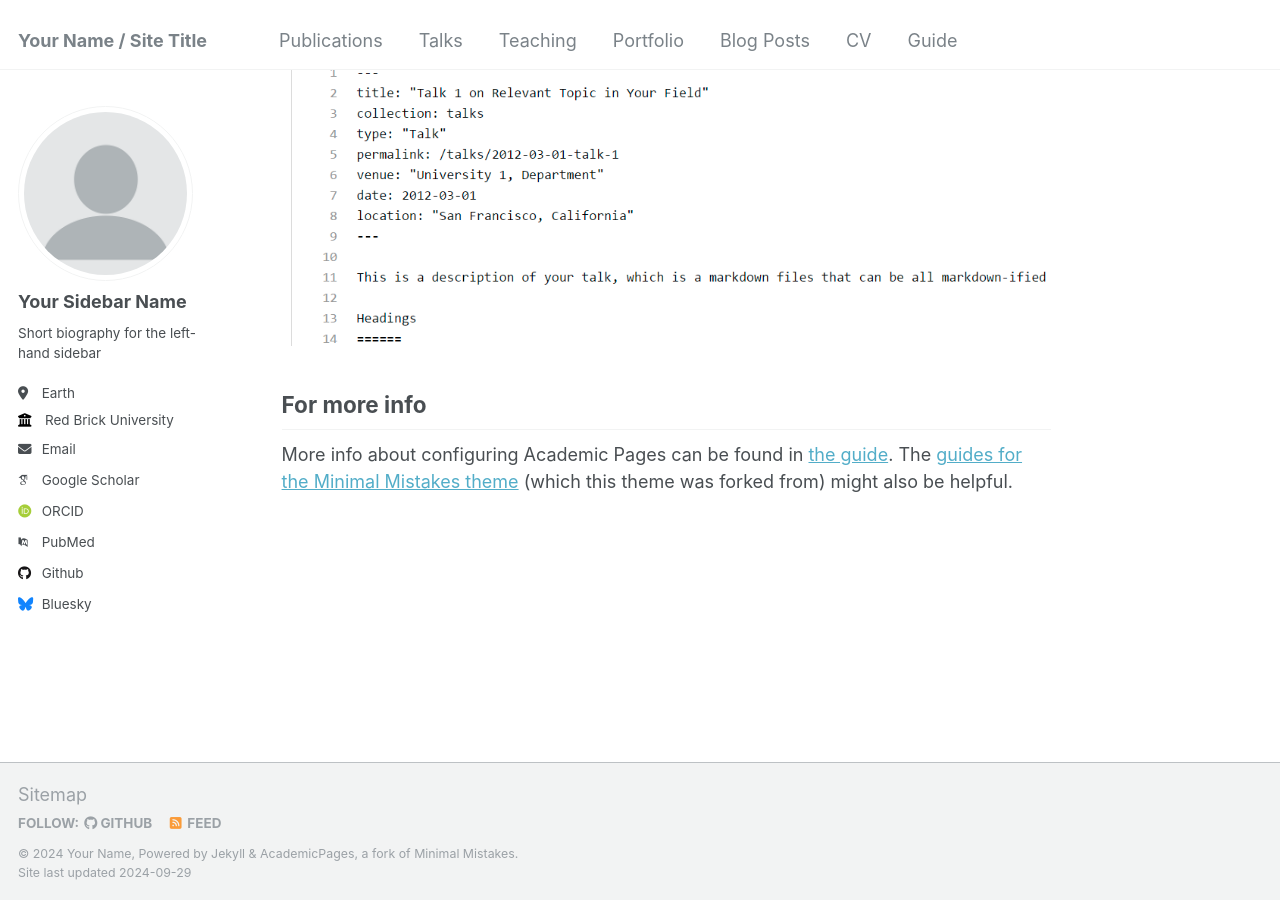
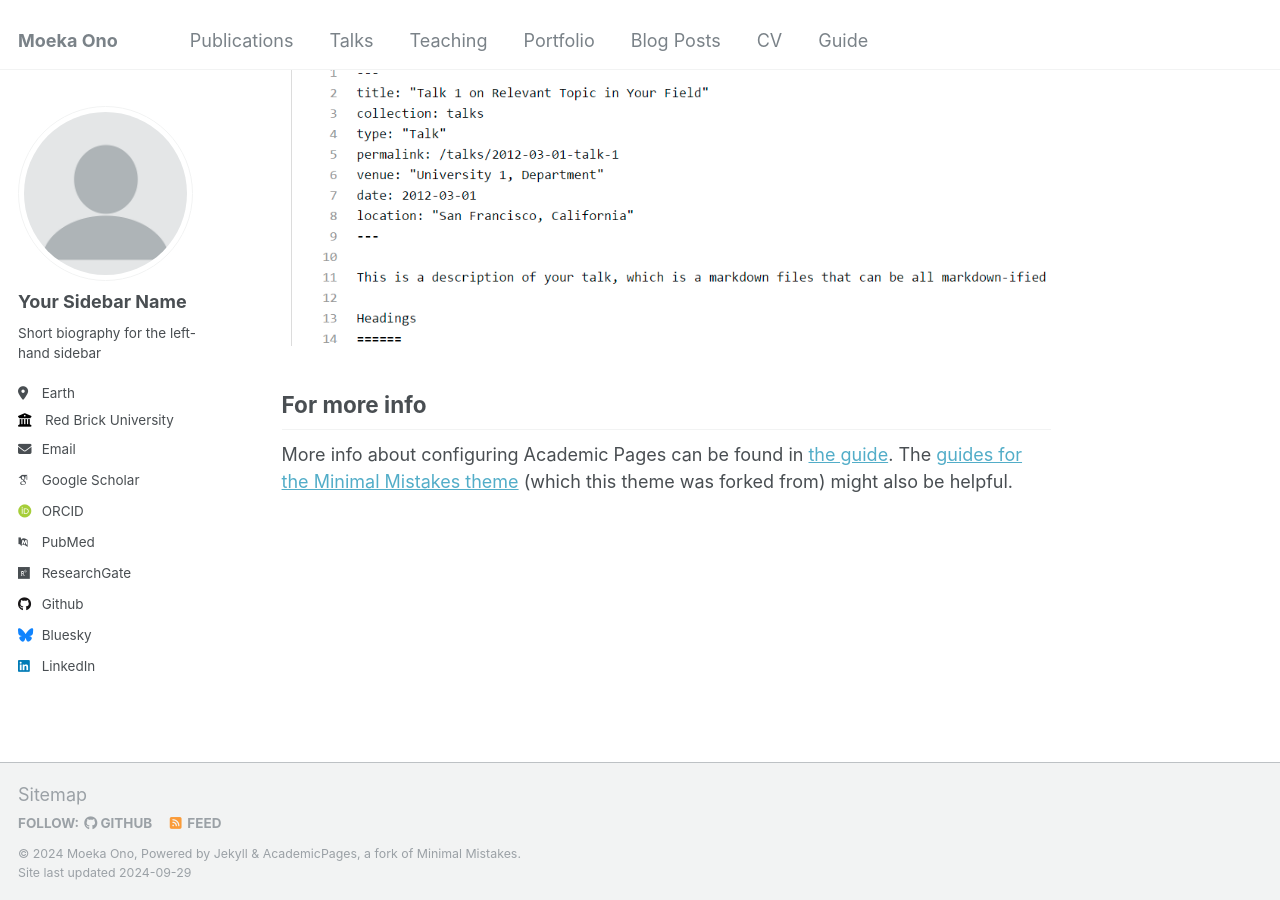
Before and after one commit to moekaono/moekaono.github.io, a Jekyll site: the page built from _pages/about.md, in a window 1280 px wide and 900 px high, scrolled down 2643 px. Built offline with Jekyll 4.4.1, drawn with Linux system fonts in a browser that asks for light colours; some web fonts are replaced.

Commit message:
Update _config.yml

```diff
--- a/_config.yml
+++ b/_config.yml
@@ -8,13 +8,13 @@
 
 # Basic Site Settings
 locale                   : "en-US"
-title                    : "Your Name / Site Title"
+title                    : "Moeka Ono"
 title_separator          : "-"
-name                     : &name "Your Name"
-description              : &description "personal description"
-url                      : https://academicpages.github.io # the base hostname & protocol for your site e.g. "https://mmistakes.github.io"
+name                     : &name "Moeka Ono"
+description              : &description "Ecology PhD student at Texas A&M University"
+url                      : https://moekaono.github.io # the base hostname & protocol for your site e.g. "https://mmistakes.github.io"
 baseurl                  : "" # the subpath of your site, e.g. "/blog"
-repository               : "academicpages/academicpages.github.io"
+repository               : "moekaono.github.io"
 
 # Site Author - The following control what appear as part of the author content on the side bar.
 #               If a field is blank the icon and link will not appear, otherwise it will be shown.
@@ -32,18 +32,18 @@ author:
 
   # Academic websites
   arxiv            : # URL - Update with the correct link to your profile
-  googlescholar    : "https://scholar.google.com/citations?user=PS_CX0AAAAAJ"
+  googlescholar    : "https://scholar.google.com/citations?user=Hl_P59UAAAAJ&hl=en"
   impactstory      : # URL
-  orcid            : "http://orcid.org/yourorcidurl"
+  orcid            : "https://orcid.org/0009-0004-2435-7044"
   semantic         : # URL
   pubmed           : "https://www.ncbi.nlm.nih.gov/pubmed/?term=john+snow"
-  researchgate     : # URL
+  researchgate     : "https://www.researchgate.net/profile/Moeka-Ono/research"
 
   # Repositories and software development
   bitbucket        : # Username - Update with your username on the site
   codepen          : # Username
   dribbble         : # Username
-  github           : "academicpages"
+  github           : "moekaono"
   kaggle           : # Username
   stackoverflow    : # User number or user number and name (i.e., use "1" or "1/jeff-atwood")
 
@@ -57,7 +57,7 @@ author:
   keybase          : # Username
   instagram        : # Username
   lastfm           : # Username
-  linkedin         : # Username
+  linkedin         : "moeka-ono"
   mastodon         : # URL
   medium           : # URL
   pinterest        : # Username
```
